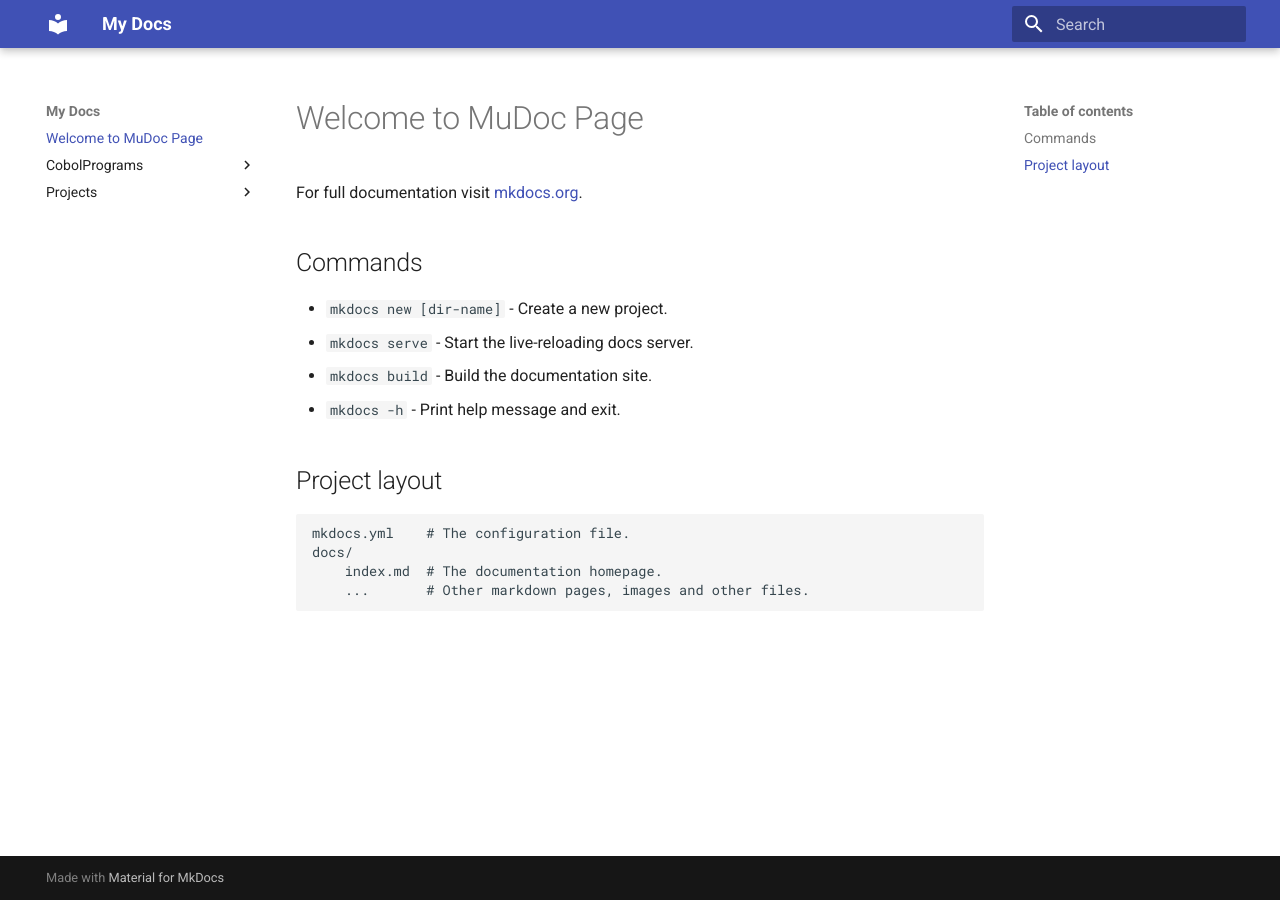
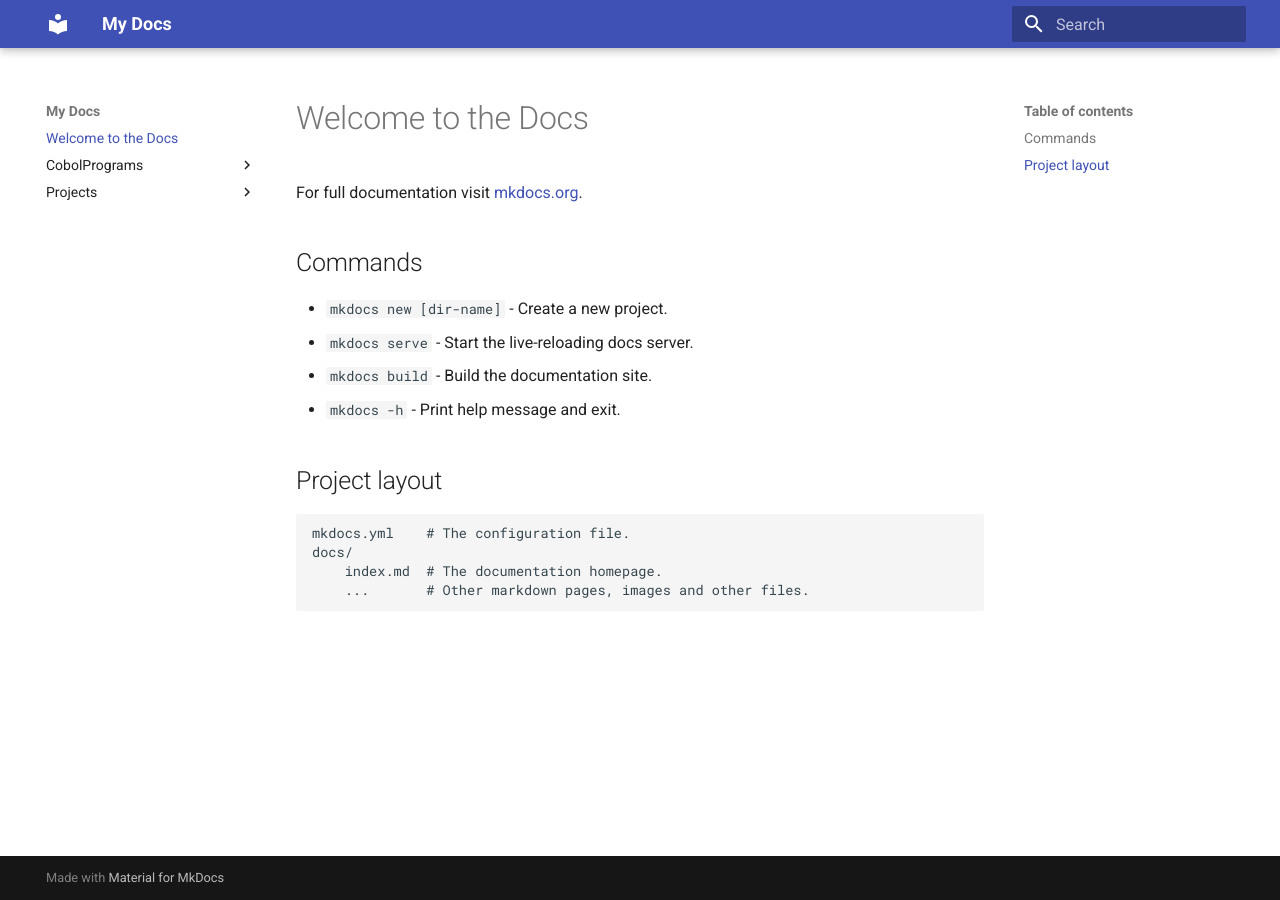
Before and after one commit to matthewpriebe-sccompanies/symmetrical-sniffle, an MkDocs documentation site: the page built from docs/index.md, in a window 1280 px wide. Built offline with MkDocs 1.6.1 and Material for MkDocs 9.7.7, drawn with Linux system fonts in a browser that asks for light colours.

Commit message:
Added some stuff

```diff
--- a/docs/index.md
+++ b/docs/index.md
@@ -1,4 +1,4 @@
-# Welcome to MuDoc Page
+# Welcome to the Docs
 
 For full documentation visit [mkdocs.org](https://www.mkdocs.org).
 
```
